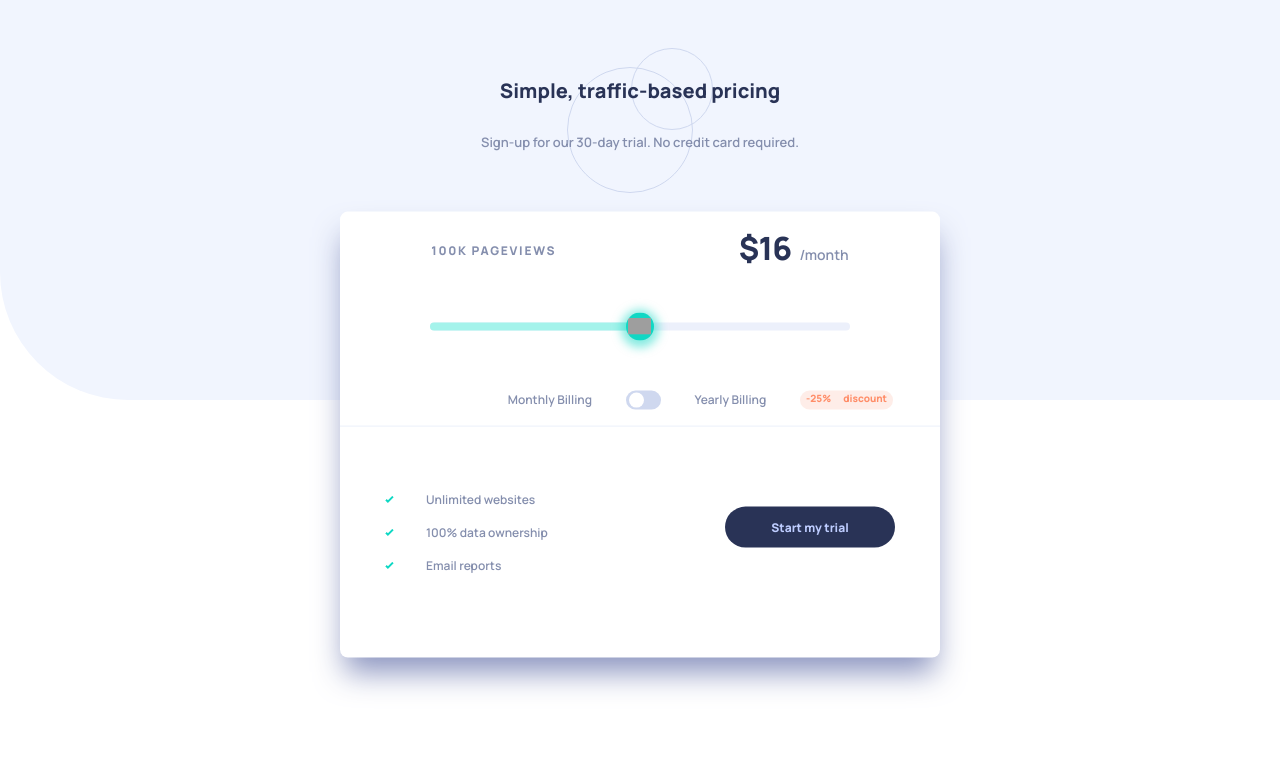
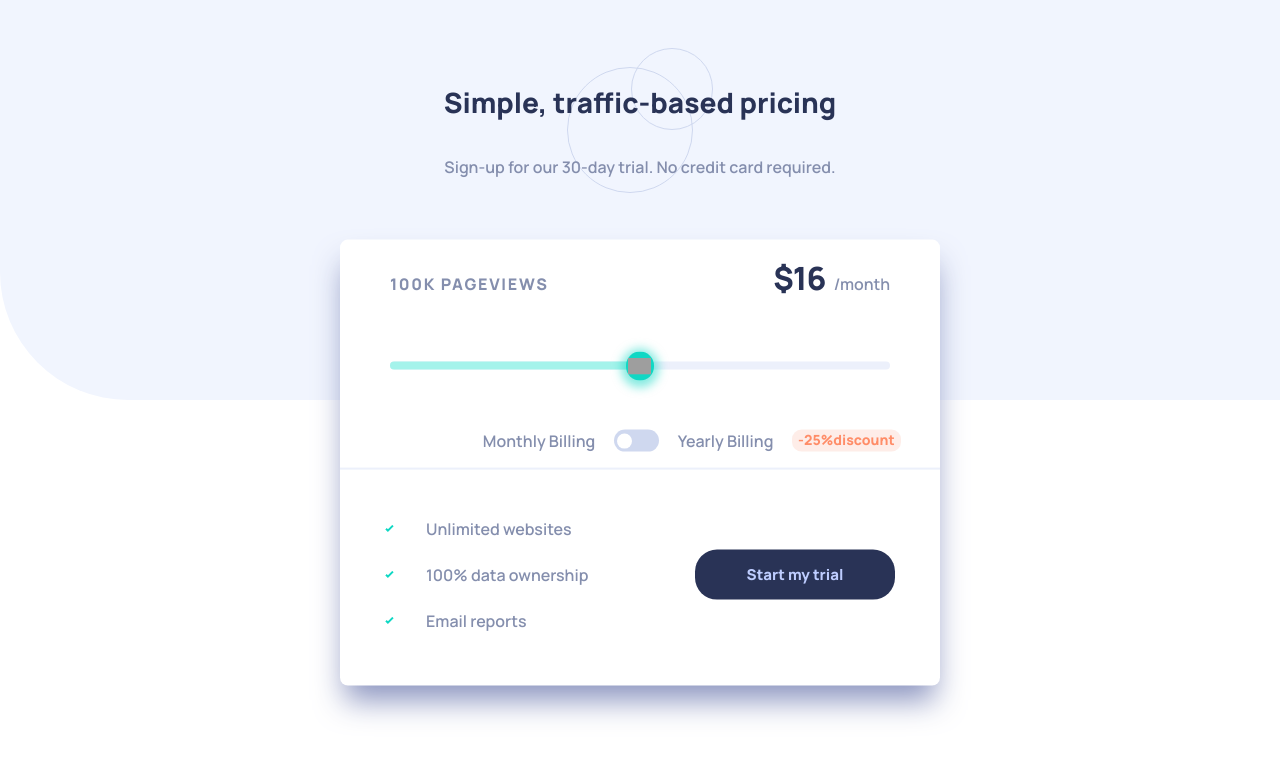
Before and after one commit to xevsur/Pricing-App, a React (Vite) app: page / in a window 1280 px wide. Shown: the top 758 px of the page. Built offline with nearby package versions, Linux system fonts and the light colour scheme.

Commit message:
Final version

```diff
--- a/src/App.css
+++ b/src/App.css
@@ -190,11 +190,23 @@ body {
   justify-content: space-between;
   width: 85%;
  }
- .feature{
-  padding-top: 1rem;
+ .ColumnHeader{
+  display: flex;
+  flex-direction: column;
+  justify-content: space-between;
+  gap: 1.5rem;
+ }
+ .feature p{
+  font-size: 1rem;
  }
  .PricingForm{
   width: 600px;
+ }
+ .headerP{
+  font-size: 1rem;
+ }
+ .MainDiv h1{
+  font-size: 1.75rem;
  }
  .UpperDiv{
   display: flex;
@@ -206,10 +218,19 @@ body {
   order: -1;
   text-align: center;
   padding: 0;
+  font-size: 1rem;
  }
  .UpperDiv h2{
   order: -1;
   padding-top: 20px;
   padding-bottom: 16px;
+  font-size: 1rem;
+  padding-right: 7.8rem;
+ }
+ .ButtonDiv button{
+  width: 200px;
+  height: 50px;
+  border-radius: 22px;
+  font-size: 15px;
  }
 }
--- a/src/components/CheckBox/CheckBox.css
+++ b/src/components/CheckBox/CheckBox.css
@@ -55,7 +55,7 @@
 }
 .disc {
   width: fit-content;
-  height: 1.1875rem;
+  height: 1.4rem;
   border-radius: 0.59375rem;
   background: #feede8;
   color: #ff8d68;
@@ -88,18 +88,27 @@
   .disc span {
    display: flex;
   }
-
+  .CheckBox{
+    width: 45px;
+  }
+  .CheckBox.right .slider {
+    transform: translateX(24px);
+  }
   .disc {
     display: flex;
     justify-content: space-between;
     width: 15%;
+    font-size: 0.875rem;
+    width: fit-content;
   }
   .billings{
     justify-content: space-around;
   }
   #monthP {
-    max-width: 38%;
+    max-width: 40%;
+    font-size: 1rem;
   }
   #yearP {
+    font-size: 1rem;
   }
 }
--- a/src/components/PriceSlider/PriceSlider.css
+++ b/src/components/PriceSlider/PriceSlider.css
@@ -52,7 +52,7 @@
 
 @media screen and (min-width: 800px) {
   .range-slider-container {
-    width: 420px;
+    width: 500px;
   }
   .range-slider-container {
     padding-bottom: 3rem;
```
